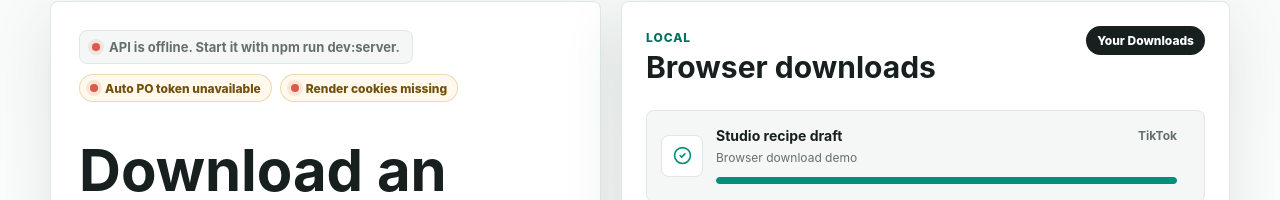
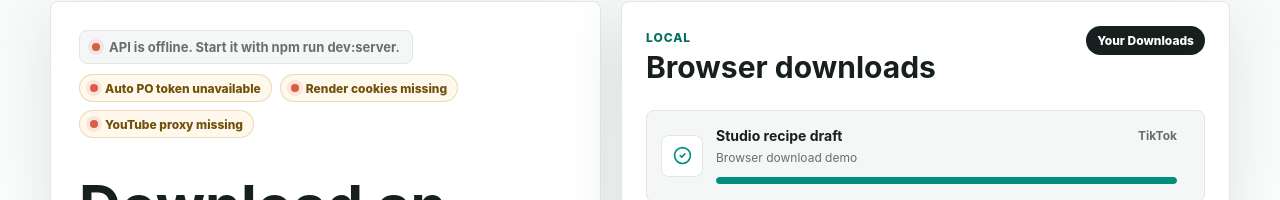
Before and after one commit to vanquyd647/download_video_tiktok, a React (Vite) app: page / in a window 1280 px wide. Shown: the part 103-303 px from the top of the page. Built offline with nearby package versions, Linux system fonts and the light colour scheme; no server answers.

Commit message:
Show YouTube proxy status

```diff
--- a/src/App.jsx
+++ b/src/App.jsx
@@ -325,6 +325,10 @@ export function App() {
               <StatusPill
                 ok={health?.cookiesSource?.available}
                 text={health?.cookiesSource?.available ? 'Render cookies ready' : 'Render cookies missing'}
+              />
+              <StatusPill
+                ok={health?.youtubeProxy?.configured}
+                text={health?.youtubeProxy?.configured ? 'YouTube proxy configured' : 'YouTube proxy missing'}
               />
               {health?.hostedRuntime && <StatusPill ok text="Hosted API" />}
             </div>
```
